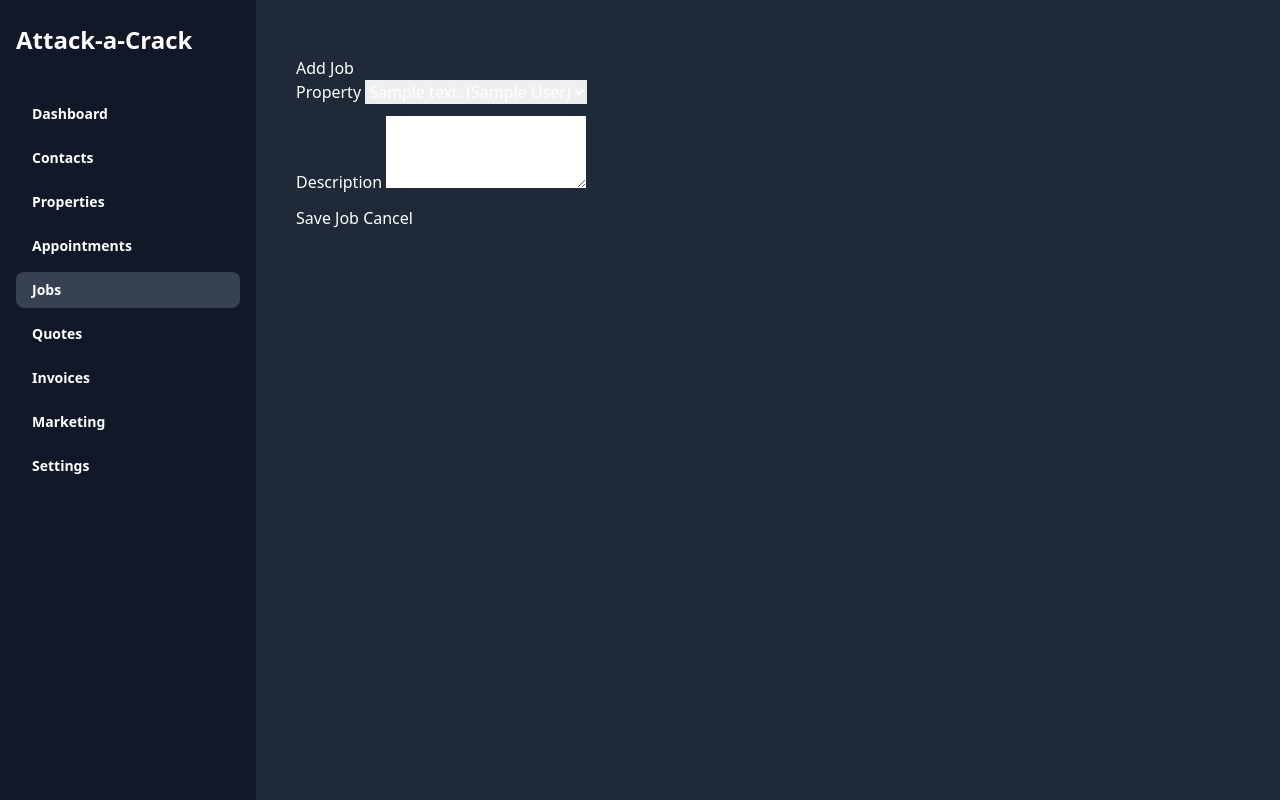
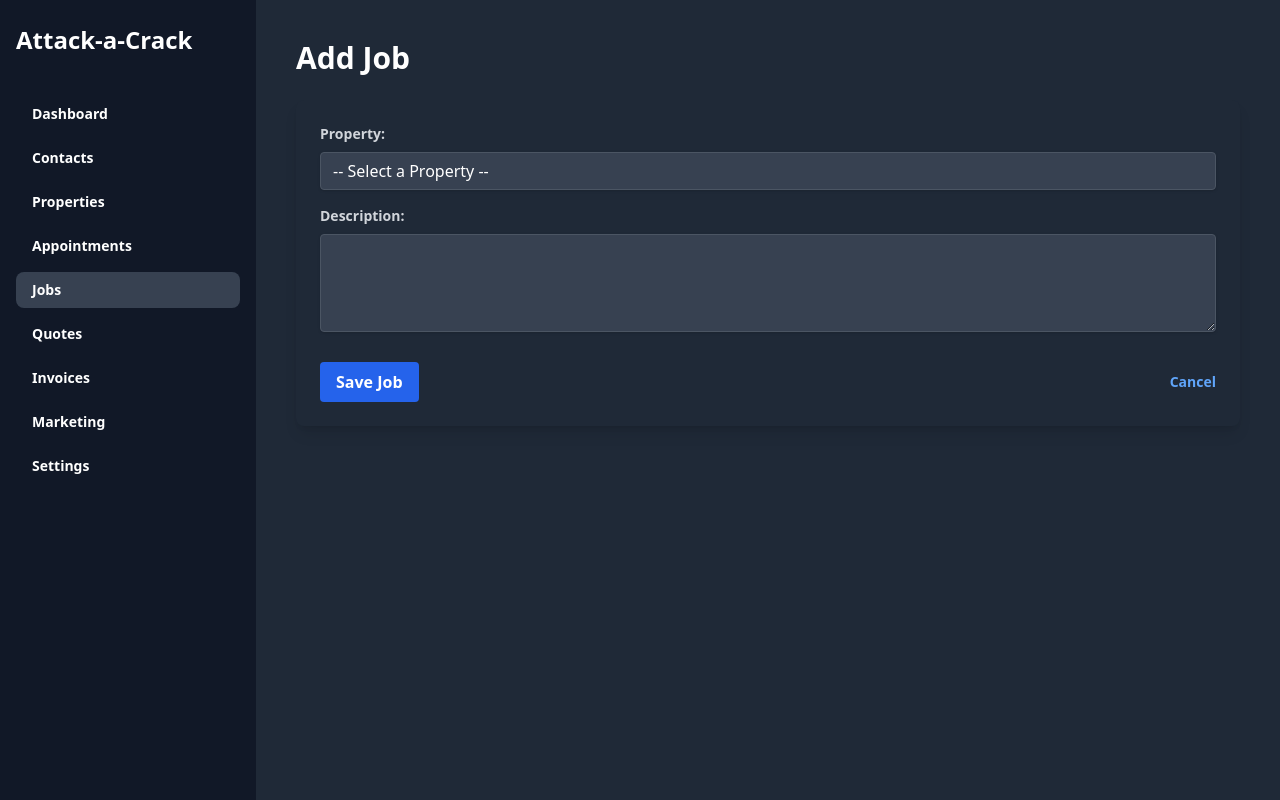
Before and after one commit to mrjmd/attackacrack, a Flask app: page /jobs/job/add in a window 1280 px wide. Run offline with Flask 3, Linux system fonts and the light colour scheme; tables that the repository leaves empty hold one stand-in row (values such as "Sample post"); some libraries are stand-ins or nearby versions.

Commit message:
fixing jobs form

```diff
--- a/templates/add_edit_job_form.html
+++ b/templates/add_edit_job_form.html
@@ -1,12 +1,15 @@
 {% extends "base.html" %}
 
+{% block title %}{% if job %}Edit Job{% else %}Add Job{% endif %}{% endblock %}
+
 {% block content %}
-<div class="container mt-4">
-    <h2>{% if job %}Edit Job{% else %}Add Job{% endif %}</h2>
-    <form method="POST" action="">
-        <div class="mb-3">
-            <label for="property_id" class="form-label">Property</label>
-            <select class="form-control" id="property_id" name="property_id" required>
+    <h2 class="text-3xl font-bold mb-6">{% if job %}Edit Job{% else %}Add Job{% endif %}</h2>
+
+    <form method="POST" class="bg-gray-800 p-6 rounded-lg shadow-lg">
+        <div class="mb-4">
+            <label for="property_id" class="block text-gray-300 text-sm font-bold mb-2">Property:</label>
+            <select name="property_id" id="property_id" class="shadow appearance-none border border-gray-600 rounded w-full py-2 px-3 bg-gray-700 text-white leading-tight focus:outline-none focus:shadow-outline" required>
+                <option value="">-- Select a Property --</option>
                 {% for prop in properties %}
                     <option value="{{ prop.id }}" {% if job and job.property_id == prop.id %}selected{% endif %}>
                         {{ prop.address }} ({{ prop.contact.first_name }} {{ prop.contact.last_name }})
@@ -14,13 +17,18 @@
                 {% endfor %}
             </select>
         </div>
-        <div class="mb-3">
-            <label for="description" class="form-label">Description</label>
-            <textarea class="form-control" id="description" name="description" rows="3" required>{{ job.description if job }}</textarea>
+        <div class="mb-4">
+            <label for="description" class="block text-gray-300 text-sm font-bold mb-2">Description:</label>
+            <textarea name="description" id="description" rows="4" class="shadow appearance-none border border-gray-600 rounded w-full py-2 px-3 bg-gray-700 text-white leading-tight focus:outline-none focus:shadow-outline" required>{{ job.description if job }}</textarea>
         </div>
-        <button type="submit" class="btn btn-primary">Save Job</button>
-        <!-- --- FIX --- -->
-        <a href="{{ url_for('job.list_all') }}" class="btn btn-secondary">Cancel</a>
+
+        <div class="flex items-center justify-between mt-6">
+            <button type="submit" class="bg-blue-600 hover:bg-blue-700 text-white font-bold py-2 px-4 rounded focus:outline-none focus:shadow-outline">
+                Save Job
+            </button>
+            <a href="{{ url_for('job.list_all') }}" class="inline-block align-baseline font-bold text-sm text-blue-400 hover:text-blue-200">
+                Cancel
+            </a>
+        </div>
     </form>
-</div>
 {% endblock %}
```
